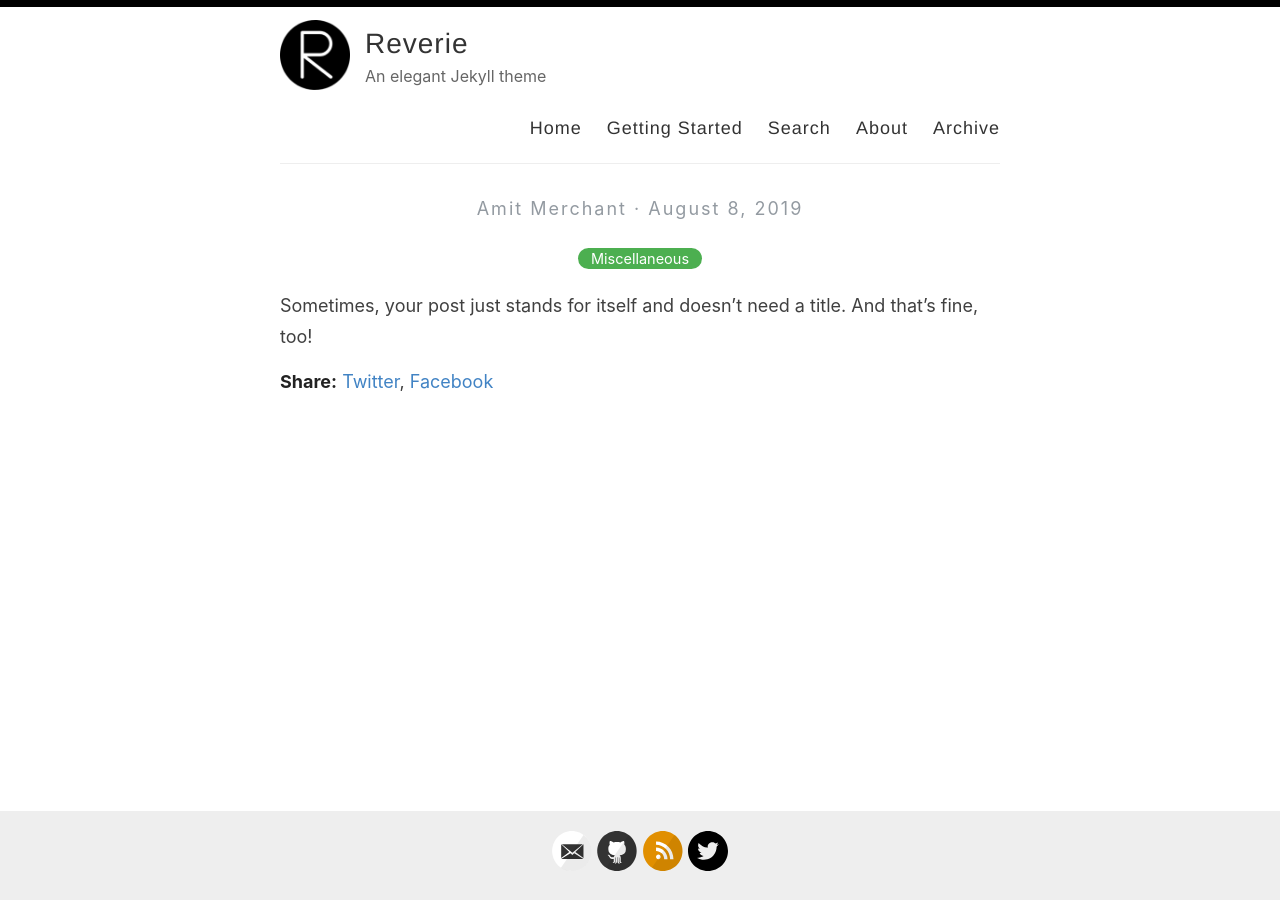
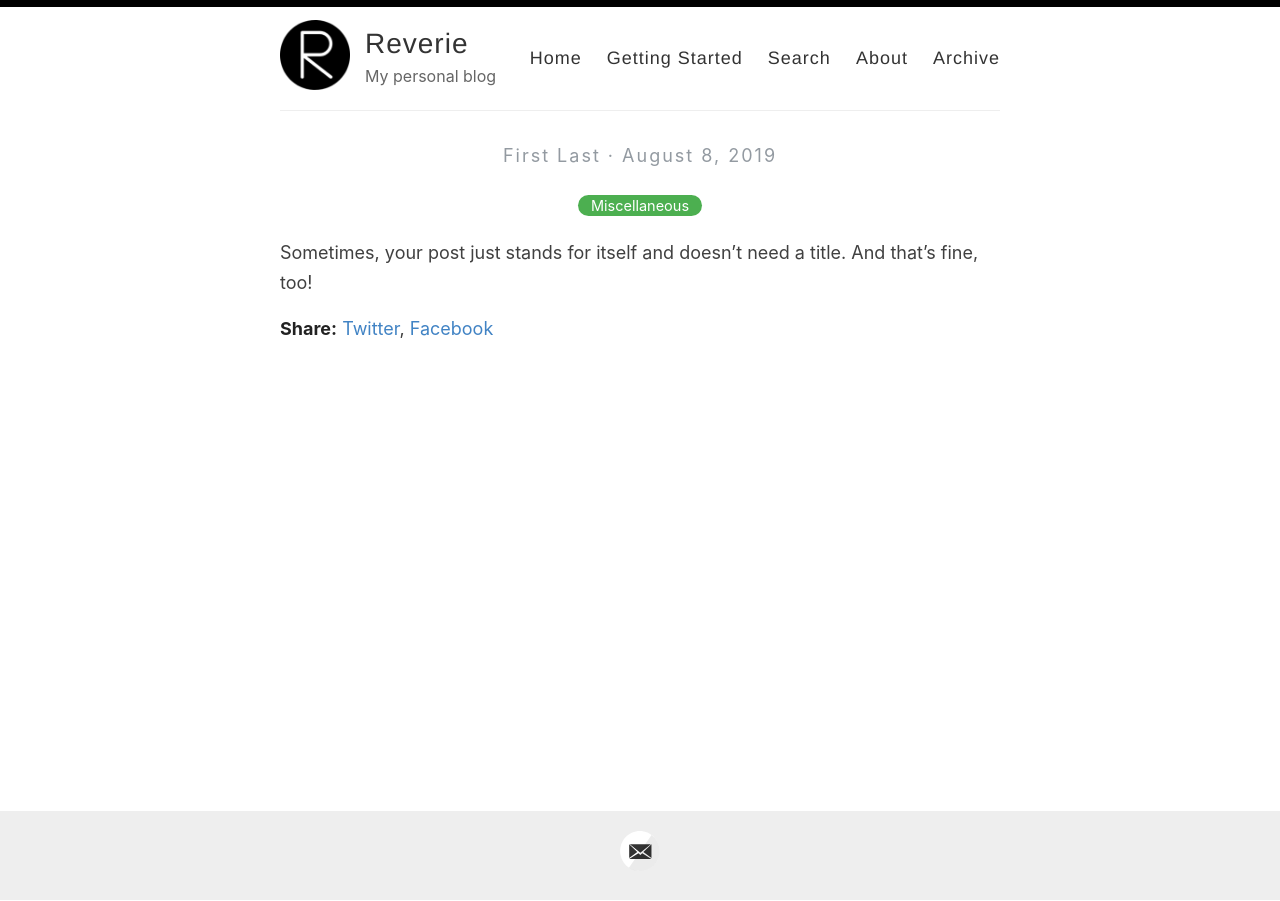
Before and after one commit to wmmr/wmmr.github.io, a Jekyll site: the page built from _posts/2019-08-08-no-title-posts.md, in a window 1280 px wide. Built offline with Jekyll 4.4.1, drawn with Linux system fonts in a browser that asks for light colours; some of the changed lines change nothing that is shown.

Commit message:
Update _config.yml

```diff
--- a/_config.yml
+++ b/_config.yml
@@ -6,10 +6,10 @@
 name: Reverie
 
 # Name of the author
-author: Amit Merchant
+author: First Last
 
 # Short bio or description (displayed in the header)
-description: An elegant Jekyll theme
+description: My personal blog
 
 # URL of your avatar or profile pic (you could use your GitHub profile pic)
 avatar: /images/reverie.png
@@ -21,15 +21,15 @@
 # Includes an icon in the footer for each username you enter
 footer-links:
   dribbble:
-  email: amit.d.merchant@gmail.com
+  email: placeholder@placeholder.com
   facebook:
   flickr:
-  github: amitmerchant1990/reverie
+  github:
   instagram:
   linkedin:
   pinterest:
-  rss: rss
-  twitter: amit_merchant
+  rss:
+  twitter:
   stackoverflow:
   youtube: # channel/<your_long_string> or user/<user-name>
   googleplus: # anything in your profile username that comes after plus.google.com/
@@ -38,24 +38,24 @@
 
 # Enter your Disqus shortname (not your username) to enable commenting on posts
 # You can find your shortname on the Settings page of your Disqus account
-disqus:
+#disqus:
 
 # Enter your Google Analytics web tracking code (e.g. UA-2110908-2) to activate tracking
-google_analytics: UA-43339302-11
+#google_analytics: UA-43339302-11
 
 # For newer "GA4" analytics, use the following instead of the "UA" entry above
 #google_analytics_ga4: G-GABC1DEFG
 
 # Your website URL (e.g. http://amitmerchant1990.github.io or http://www.amitmerchant.com)
 # Used for Sitemap.xml and your RSS feed
-url: http://www.amitmerchant.com/reverie
-enforce_ssl: https://www.amitmerchant.com/reverie
+url: http://wmmr.github.io
+enforce_ssl: https://wmmr.github.io
 
 # If you're hosting your site at a Project repository on GitHub pages
 # (http://yourusername.github.io/repository-name)
 # and NOT your User repository (http://yourusername.github.io)
 # then add in the baseurl here, like this: "/repository-name"
-baseurl: "/reverie"
+#baseurl: "/reverie"
 
 #
 # !! You don't need to change any of the configuration flags below !!
```
